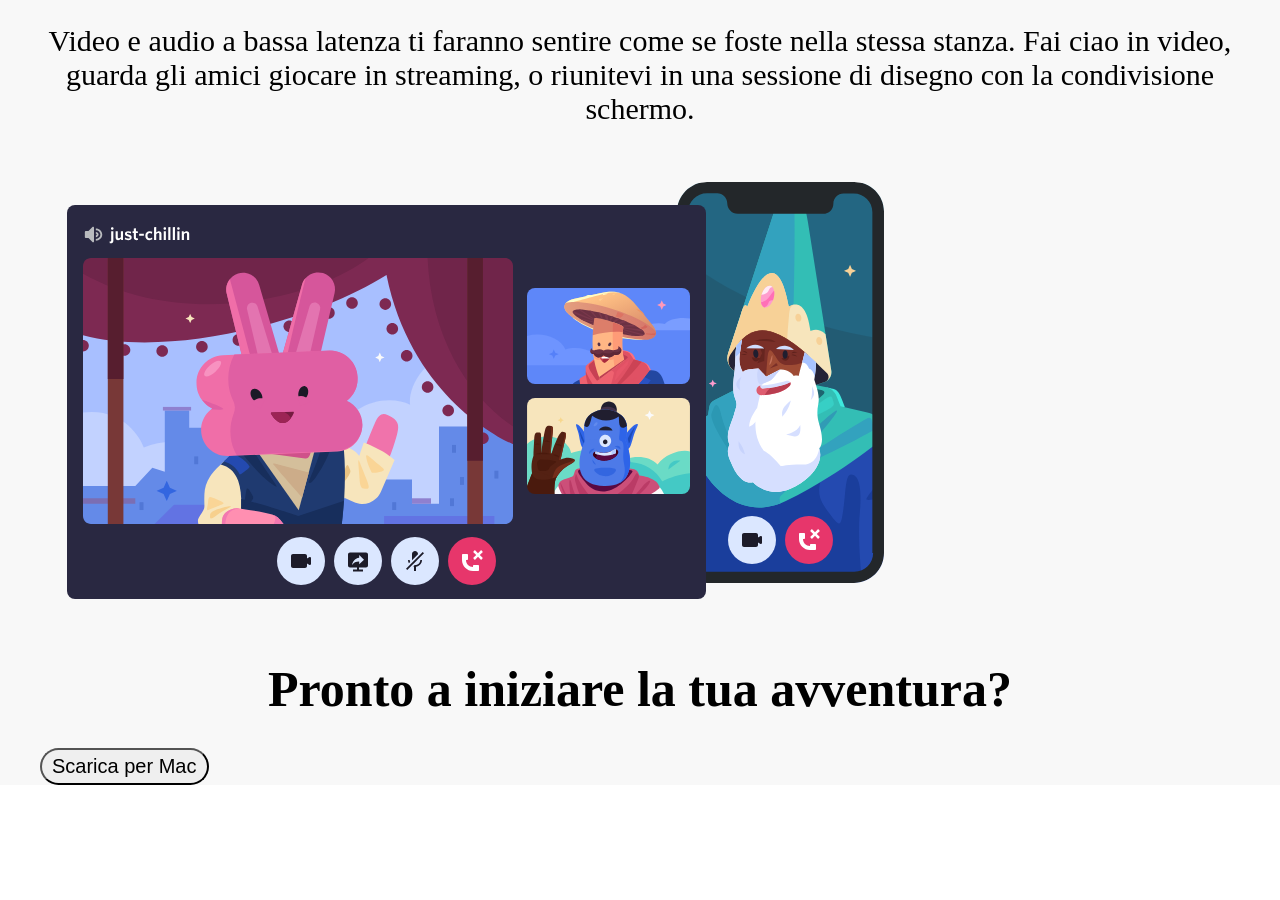
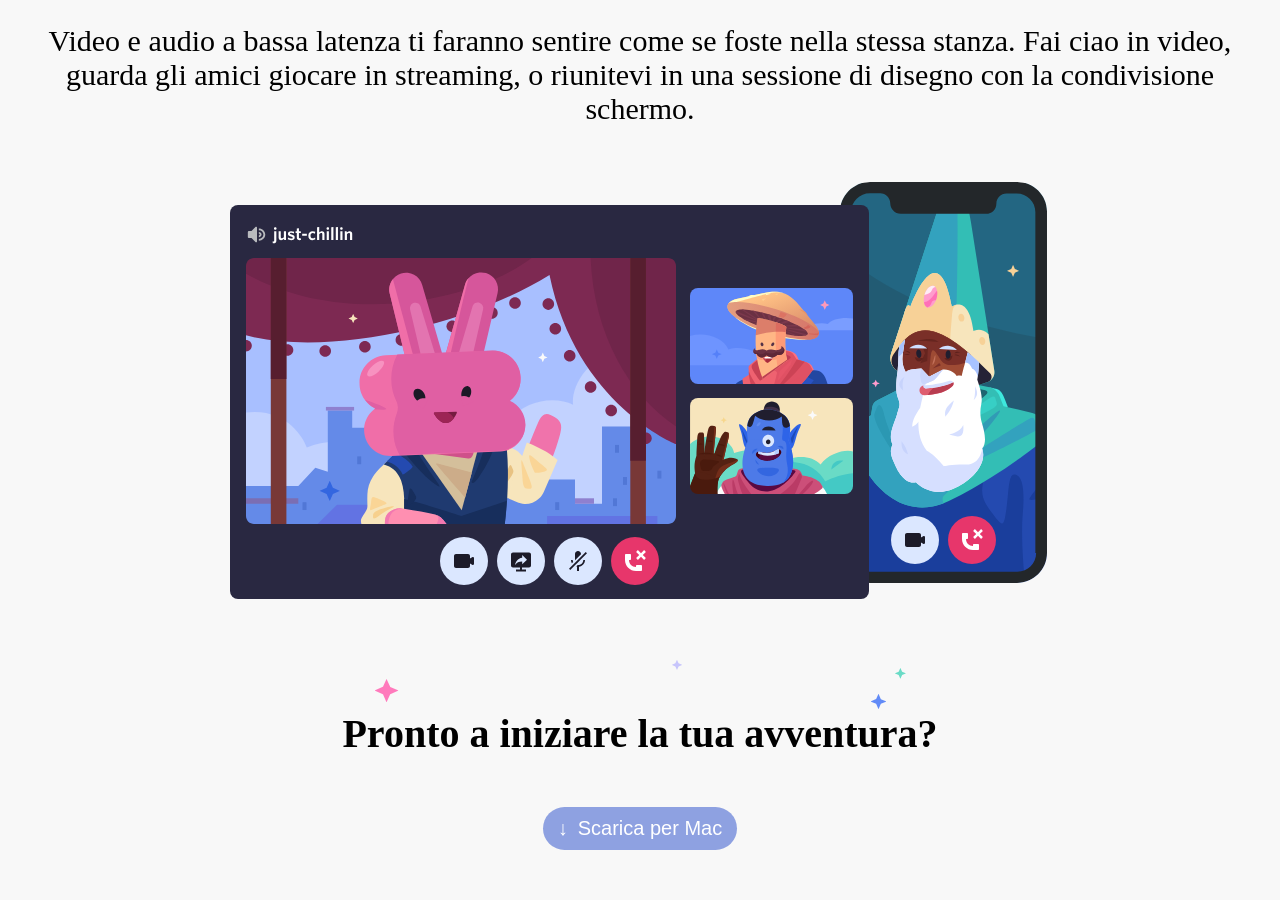
Before and after one commit to Stefanoclz/htmlcss-discord, a plain HTML site: page index.html in a window 1280 px wide. Shown: the part 3080-3980 px from the top of the page. Before the commit the page ends 3865 px from the top, so only its background shows below. Drawn offline with Linux system fonts and the light colour scheme.

Commit message:
finito quarto articolo con img fixata

```diff
--- a/css/style.css
+++ b/css/style.css
@@ -73,9 +73,24 @@ button {
     color: white;
 }
 
+.blue {
+    background-color: #8ea1e1;
+    color: white;
+    text-align: center;
+    border: transparent;
+    padding: 10px 15px;
+}
+
 .bottom-header .large::before {
     content: "\2193 ";
     font-weight: 900;
+    padding-right: 10px;
+
+}
+
+.ready .blue::before {
+    content: "\2193 ";
+    padding-right: 10px;
 }
 
 .clearfix::after {
@@ -170,11 +185,19 @@ article p {
     float: right;
 }
 
-.tecnologia, .ready {
+.tecnologia, .ready, .tecno-img {
     text-align: center;
 }
 
-.tecno-img {
-    max-width: 1200px;
-    align-items: center;
+.ready {
+    background-image: url(../img/stars.svg);
+    background-repeat: no-repeat;
+    background-position: top;
+    background-size: auto;
+    padding: 50px;
 }
+
+.ready h2 {
+    margin-bottom: 50px;
+    font-size: 40px;
+}
--- a/index.html
+++ b/index.html
@@ -149,15 +149,18 @@
 
 
                 <div class="ready">
-                    <h1>Pronto a iniziare la tua avventura?</h1>
+                    <h2>Pronto a iniziare la tua avventura?</h2>
+
+                    <button class="button blue">Scarica per Mac</button>
                 </div>
-
-                <button class="button blue">Scarica per Mac</button>
-
             </div>
         </article>
+    </main>
 
-    </main>
+    <!-- / quarto article e main -->
+
+    <!-- Inizio footer -->
+
 
 </body>
 
```
